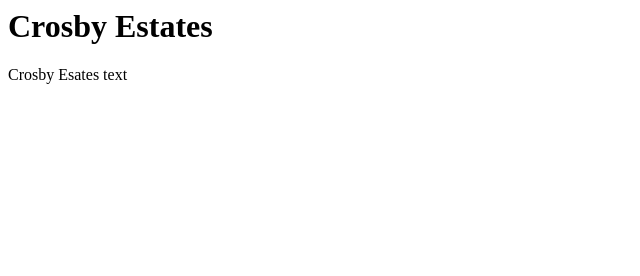
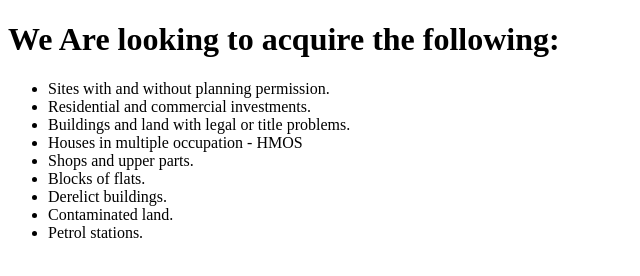
Before and after one commit to nakedpress/crosbyestates.github.io, a plain HTML site: page index.html in a window 1280 px wide. Shown: the whole page, without its empty margins (0-640 px from the left). Drawn offline with Linux system fonts and the light colour scheme.

Commit message:
Update index.html

```diff
--- a/index.html
+++ b/index.html
@@ -1,2 +1,20 @@
-<h1>Crosby Estates</h1>
-<p>Crosby Esates text</p>
+<!DOCTYPE html>
+<html>
+<head>
+	<title></title>
+</head>
+<body>
+	<h1>We Are looking to acquire the following:</h1>
+		<ul>
+			<li>Sites with and without planning permission.</li>
+			<li>Residential and commercial investments.</li>
+			<li>Buildings and land with legal or title problems.</li>
+			<li>Houses in multiple occupation - HMOS</li>
+			<li>Shops and upper parts.</li>
+			<li>Blocks of flats.</li>
+			<li>Derelict buildings.</li>
+			<li>Contaminated land.</li>
+			<li>Petrol stations.</li>
+		</ul>
+</body>
+</html>
```
